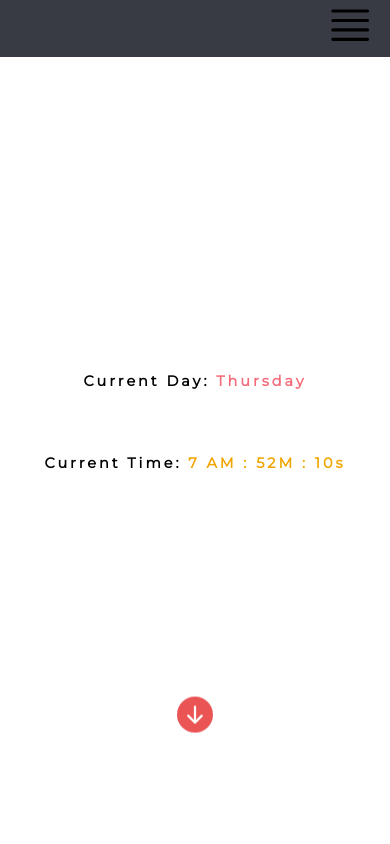
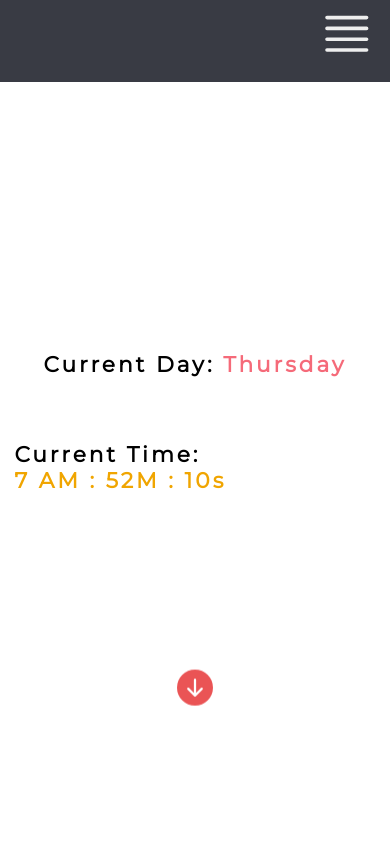
Before and after one commit to morganTuber/morgantuber.github.io, a plain HTML site: page index.html in a window 390 px wide. Shown: the top 844 px of the page. Drawn offline with Linux system fonts and the light colour scheme.

Commit message:
-minor bug fixes

```diff
--- a/script.js
+++ b/script.js
@@ -3,10 +3,10 @@ const currentDay = document.querySelector('.time__currentDay')
 function changeTime() {
     const time = new Date();
     const hour = time.getHours();
-    const amOrPm = (hour > 12) ? "PM" : "AM";
+    const amOrPm = (hour >= 12) ? "PM" : "AM";
     const minute = time.getMinutes();
     const second = time.getSeconds();
-    if(hour > 12){
+    if(hour >= 12){
         currentTime.innerHTML = `${Math.abs(hour - 12)} ${amOrPm} : ${minute}M : ${second}s`;
     }
     else{
--- a/style.scss
+++ b/style.scss
@@ -1,12 +1,12 @@
 @keyframes upDown{
     0%{
-        transform: translateY(-3rem)
+        transform: translateY(-1.5rem)
     }
     50%{
         transform: translateY(0);
     }
     100%{
-        transform: translateY(3rem);
+        transform: translateY(1.5rem);
     }
 }
 
@@ -39,26 +39,24 @@ body{
     width: 100vw;
     padding: 1rem 2rem;
     background-color: #393b44;
-    min-height: 10vh;
+    height: 10vh;
     display: flex;
     justify-content: center;
     align-items: center;
     @media (max-width: 768px){
-        min-height: 5vh;
+        height: 8vh;
     }
 
     &__menu{
         display: none;
         position: fixed;
-        top: 0rem;
         right: 2rem;
         cursor: pointer;
 
         @media (max-width: 768px){
-            display: flex;
-            justify-content: flex-end;
-            font-size: 7rem;
-            color: #000;
+            display: inline-block;
+            font-size: 8rem;
+            color: #eee;
         }
 
     }
@@ -229,12 +227,12 @@ body{
     letter-spacing: 3px;
 
     &__day{
-        font-size: 2rem;
+        font-size: 3rem;
         margin-bottom: 5rem;
         padding: 2rem;
     }
     &__info{
-        font-size: 2rem;
+        font-size: 3rem;
         padding: 2rem;
 
     }
@@ -252,7 +250,7 @@ body{
         font-size: 5rem;
         color: #ea5455;
         top: 80%;
-        animation: upDown 1s linear 0s infinite alternate;
+        animation: upDown .8s linear 0s infinite alternate;
         animation-fill-mode: both;
         z-index: -1;
     }
```
Also changed, not shown: style.css, 1 other file.
